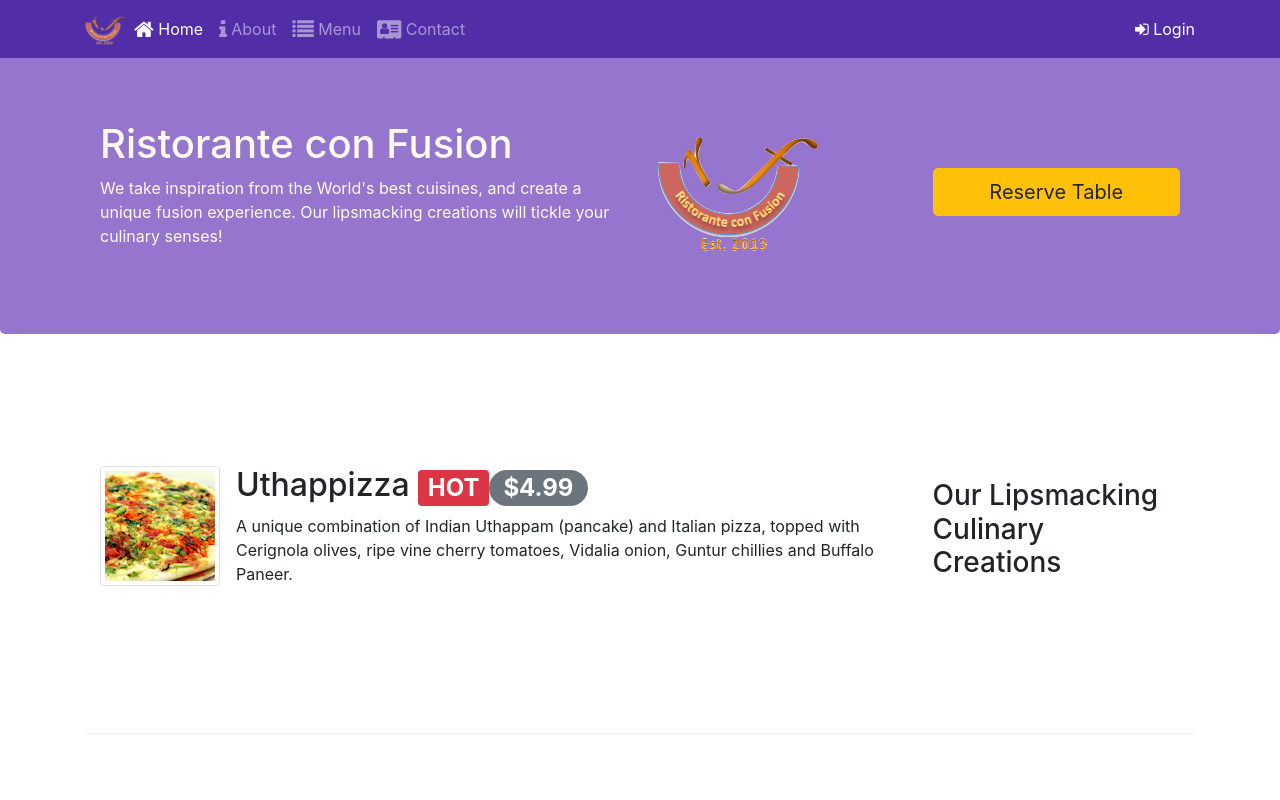
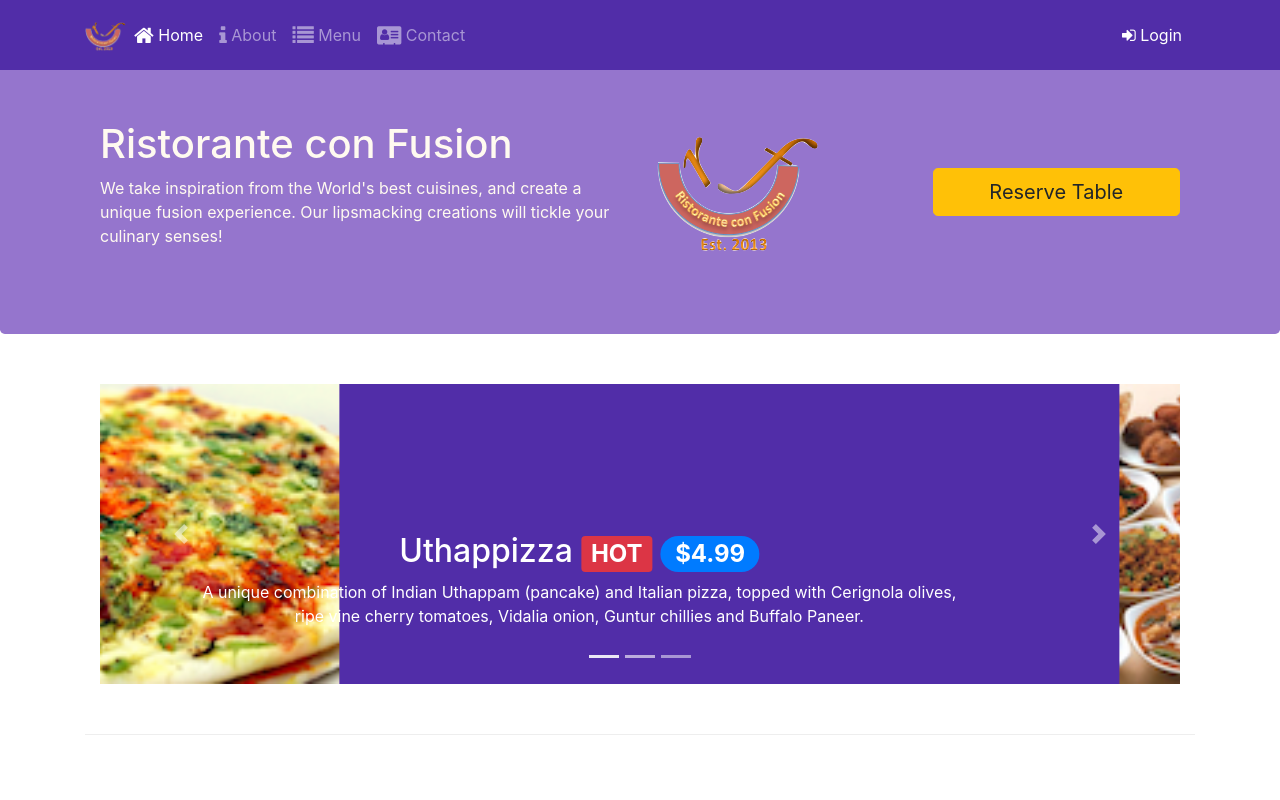
Before and after one commit to Tarun-Acharya/Full-Stack-Specialization-Bootstrap, a website: page index.html in a window 1280 px wide. Shown: the top 800 px of the page. Drawn offline with nearby package versions, Linux system fonts and the light colour scheme.

Commit message:
carousel

```diff
--- a/css/styles.css
+++ b/css/styles.css
@@ -38,3 +38,15 @@ body{
     border-bottom: 1px solid #ddd;
     padding: 10px;
 }
+.carousel{
+    background: #512da8;
+}
+.carousel-item{
+    height:300px;
+}
+.carousel-item img{
+    position: absolute;
+    top:0;
+    left:0;
+    min-height:300px;
+}
--- a/index.html
+++ b/index.html
@@ -31,8 +31,8 @@
                 <li class="nav-item"><a class="nav-link" href="./contactus.html"><span class="fa fa-address-card fa-lg"></span> Contact</a></li>
             </ul>
             <span class="navbar-text">
-                <a data-toggle="modal" data-target="#loginModal">
-                <span class="fa fa-sign-in"></span> Login</a>
+                <a data-toggle="modal" data-target="#loginModal" class="btn">
+                <span class="fa fa-sign-in" ></span> Login</a>
             </span>
         </div>
 
@@ -95,6 +95,62 @@
     </header>
 
     <div class="container">
+        <div class="row row-content">
+            <div class="col">
+                <div id="mycarousel" class="carousel slide" data-ride="carousel">
+                    <div class="carousel-inner" role="listbox">
+                        <div class="carousel-item active">
+                            <img class="d-block img-fluid"
+                                src="img/uthappizza.png" alt="Uthappizza">
+                            <div class="carousel-caption d-none d-md-block">
+                                <h2>Uthappizza <span class="badge badge-danger">HOT</span> <span class="badge badge-pill badge-primary">$4.99</span></h2>
+                                <p class="d-none d-sm-block">A unique combination of Indian Uthappam (pancake) and
+                                    Italian pizza, topped with Cerignola olives, ripe vine
+                                    cherry tomatoes, Vidalia onion, Guntur chillies and
+                                    Buffalo Paneer.
+                                </p>
+                            </div>
+                        </div>
+                        <div class="carousel-item">
+                            <img class="d-block img-fluid"
+                                src="img/buffet.png" alt="Grand Buffet">
+                            <div class="carousel-caption d-none d-md-block">
+                                <h2>Weekend Grand Buffet <span class="badge badge-danger">NEW</span></h2>
+                                <p class="d-none d-sm-block">Featuring mouthwatering combinations with a choice of
+                                    five different salads, six enticing appetizers, six main entrees and five choicest desserts.
+                                    Free flowing bubbly and soft drinks. All for just $19.99 per person.
+                                </p>
+                            </div>
+                        </div>
+                        <div class="carousel-item">
+                            <img class="d-block img-fluid"
+                                src="img/alberto.png" alt="Alberto Somayya">
+                            <div class="carousel-caption d-none d-md-block">
+                                <h2>Alberto Somayya</h2>
+                                <h4>Executive Chef</h4>
+                                <p class="d-none d-sm-block">Award winning three-star Michelin chef with wide
+                                    International experience having worked closely with
+                                    whos-who in the culinary world, he specializes in
+                                    creating mouthwatering Indo-Italian fusion experiences.
+                                </p>
+                            </div>
+                        </div>
+                        <ol class="carousel-indicators">
+                            <li data-target="#mycarousel" data-slide-to="0" class="active"></li>
+                            <li data-target="#mycarousel" data-slide-to="1"></li>
+                            <li data-target="#mycarousel" data-slide-to="2"></li>
+                        </ol>
+                        <a class="carousel-control-prev" href="#mycarousel" role="button" data-slide="prev">
+                            <span class="carousel-control-prev-icon"></span>
+                         </a>
+                        <a class="carousel-control-next" href="#mycarousel" role="button" data-slide="next">
+                            <span class="carousel-control-next-icon"></span>
+                        </a>
+                    </div>
+
+                </div>
+            </div>
+        </div>
         <div class="row row-content align-items-center">
             <div class="col-8 col-sm-4 order-sm-last col-md-3 ">
                 <h3>Our Lipsmacking Culinary Creations</h3>
@@ -107,9 +163,9 @@
                         <p class="d-none d-sm-block">A unique combination of Indian Uthappam (pancake) and Italian pizza, topped with Cerignola olives, ripe vine cherry tomatoes, Vidalia onion, Guntur chillies and Buffalo Paneer.</p>
                     </div>
 
-
                 </div>
                 </div>
+
         </div>
 
 
```
